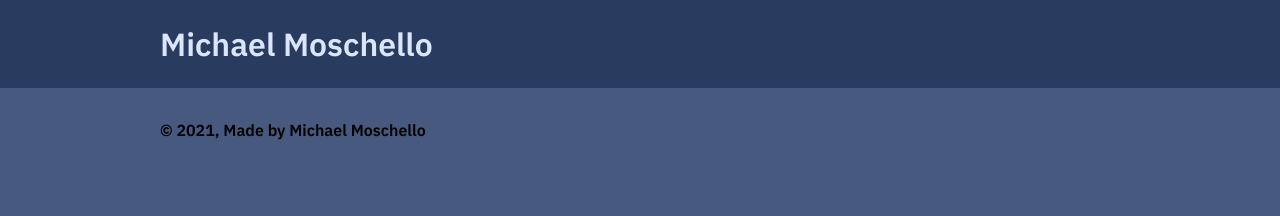
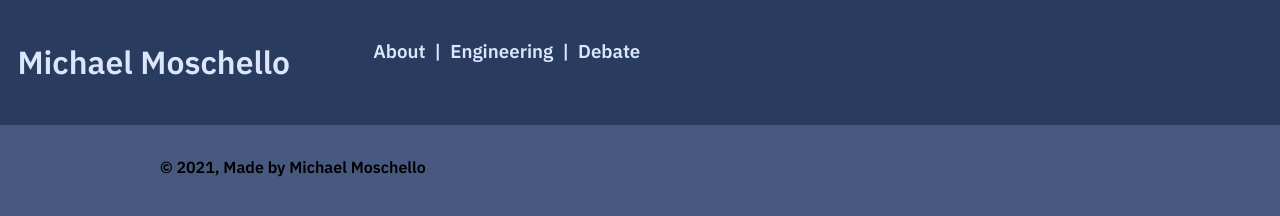
Before and after one commit to Alphonse1552/portfolio, a Gatsby site: page /blog in a window 1280 px wide. Built offline with nearby package versions, Linux system fonts and the light colour scheme; Gatsby itself is replaced by a stand-in of ours.

Commit message:
edited things

```diff
--- a/src/components/header.js
+++ b/src/components/header.js
@@ -1,37 +1,103 @@
-import * as React from "react"
 import PropTypes from "prop-types"
 import { Link } from "gatsby"
+import React, { useState } from "react"
+import { graphql, useStaticQuery } from 'gatsby'
+import "./layout.css"
 
-
-const Header = ({ siteTitle }) => (
+const Header = () => (
 
   <header
+
     style={{
       background: `#293b5f`,
-      marginBottom: `1.45rem`,
+      marginBottom: `1.25rem`,
+
     }}
   >
+
     <div
       style={{
         margin: `0 auto`,
-        maxWidth: 960,
-        padding: `1.45rem 1.0875rem`,
+        maxWidth: '0 auto',
+        padding: `1.25rem 1.0875rem`,
+        display: 'flex',
+
       }}
     >
-      <h1 style={{ margin: 0 }}>
+      <div>
+
+      <h1 style={{}}>
         <Link
           to="/"
           style={{
-            color: `black`,
+            textAlign: 'center',
+            textDecoration: `blink`,
+          }}
+        >
+
+          <font color="dbe6fd">
+
+          Michael Moschello
+
+          </font>
+        </Link>
+        &nbsp;&nbsp;&nbsp;&nbsp;&nbsp;&nbsp;&nbsp;&nbsp;&nbsp;&nbsp;&nbsp;
+      </h1>
+      </div>
+
+
+
+       <font color="dbe6fd">
+
+        <h3>
+
+        <Link
+
+          to="/about"
+          style={{
+            textDecoration: `blink`,
+            textAlign: 'center',
+          }}
+        >
+          <font color="dbe6fd">
+          About
+          </font>
+        </Link>
+        &nbsp;  |  &nbsp;
+
+        <Link
+          to="/engineering"
+          style={{
+            textAlign: 'center',
+            textDecoration: `blink`,
+          }}
+        >
+
+          <font color="dbe6fd">
+          Engineering
+          </font>
+        </Link>
+
+        &nbsp;  |  &nbsp;
+
+
+        <Link
+          to="/debate"
+          style={{
+            textAlign: 'center',
             textDecoration: `blink`,
           }}
         >
           <font color="dbe6fd">
-          {siteTitle}
+          Debate
           </font>
         </Link>
-      </h1>
+
+        </h3>
+
+        </font>
     </div>
+
   </header>
 )
 
```
